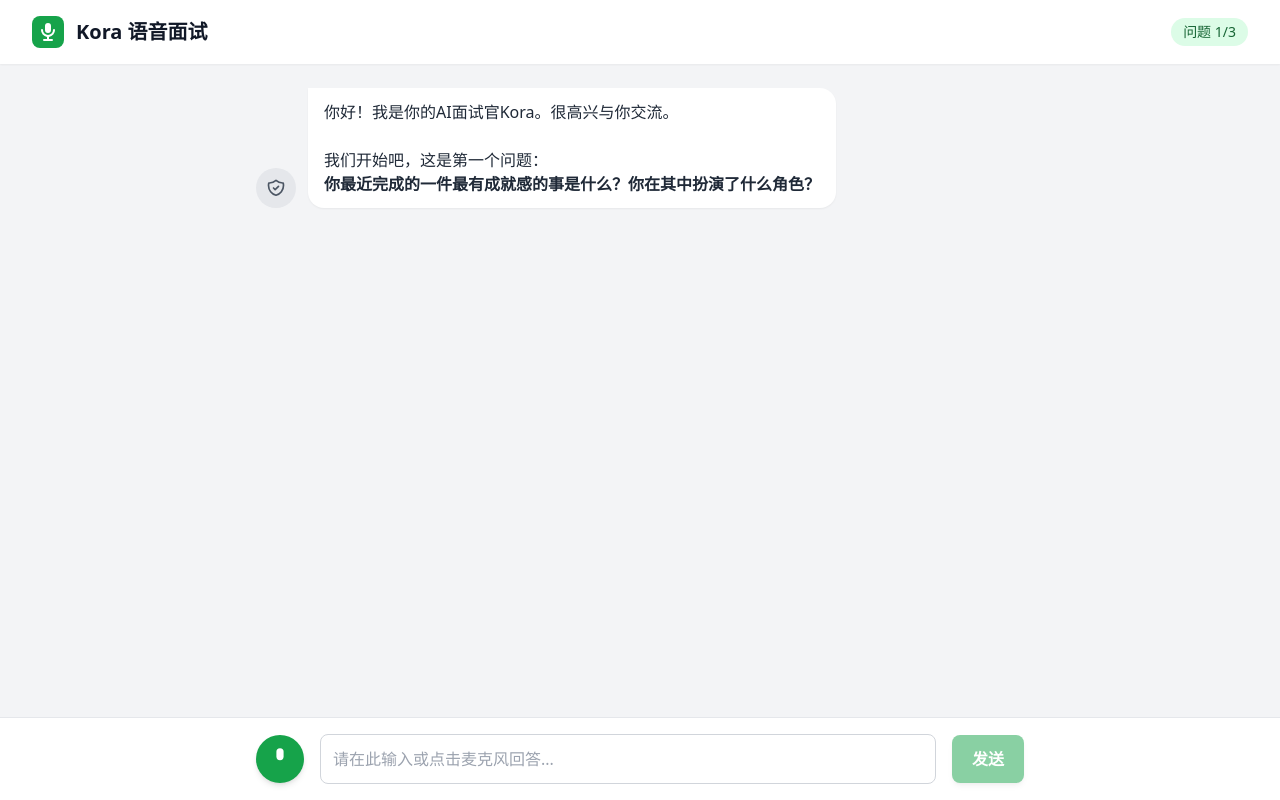
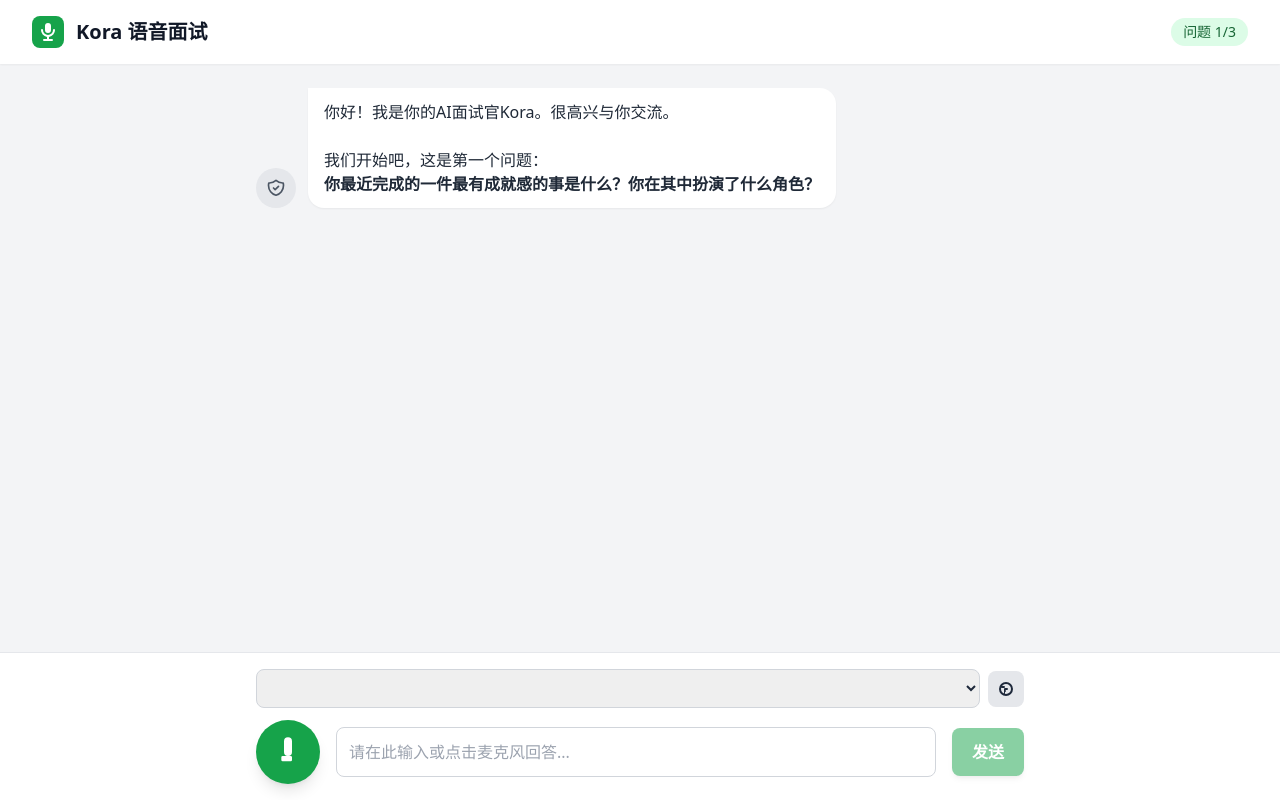
Before and after one commit to Brwaey/Kora, a Vue app: page /interview in a window 1280 px wide. Both pictures are taken after a click on the button "立即开始". Built offline with nearby package versions, Linux system fonts and the light colour scheme.

Commit message:
Add files via upload

```diff
--- a/src/views/Interview.vue
+++ b/src/views/Interview.vue
@@ -1,6 +1,6 @@
 <template>
   <div class="flex flex-col h-screen bg-gray-100 font-sans">
-    <!-- Header - 调整标题位置与summary界面一致 -->
+    <!-- Header -->
     <header class="bg-white shadow-sm flex-shrink-0 z-10">
       <div class="max-w-7xl mx-auto px-4 sm:px-6 lg:px-8 py-4">
         <div class="flex items-center justify-between">
@@ -37,12 +37,12 @@
         </div>
     </div>
 
-    <!-- Chat Interface - 优化布局使其居中并调整宽度 -->
+    <!-- Chat Interface -->
     <main v-else ref="chatArea" class="flex-grow overflow-y-auto p-4 sm:p-6">
-      <div class="max-w-3xl mx-auto space-y-6"> <!-- 限制最大宽度并居中 -->
+      <div class="max-w-3xl mx-auto space-y-6">
         <div v-for="(message, index) in messages" :key="index" class="chat-message-wrapper">
           <div :class="['flex items-end space-x-3', message.sender === 'ai' ? 'justify-start' : 'justify-end']">
-            <!-- Avatar -->
+            <!-- AI Avatar -->
             <div v-if="message.sender === 'ai'" class="w-10 h-10 rounded-full bg-gray-200 flex items-center justify-center flex-shrink-0">
               <svg class="w-5 h-5 text-gray-600" fill="none" stroke="currentColor" viewBox="0 0 24 24">
                 <path stroke-linecap="round" stroke-linejoin="round" stroke-width="2" d="M9 12l2 2 4-4m5.618-4.016A11.955 11.955 0 0112 2.944a11.955 11.955 0 01-8.618 3.04A12.02 12.02 0 003 9c0 5.591 3.824 10.29 9 11.622 5.176-1.332 9-6.03 9-11.622 0-1.042-.133-2.052-.382-3.016z"></path>
@@ -56,7 +56,7 @@
               <p v-html="formatMessage(message.text)"></p>
             </div>
 
-            <!-- Avatar for user -->
+            <!-- User Avatar -->
             <div v-if="message.sender === 'user'" class="w-10 h-10 rounded-full bg-gray-300 flex items-center justify-center flex-shrink-0">
               <svg class="w-5 h-5 text-gray-700" fill="none" stroke="currentColor" viewBox="0 0 24 24">
                 <path stroke-linecap="round" stroke-linejoin="round" stroke-width="2" d="M16 7a4 4 0 11-8 0 4 4 0 018 0zM12 14a7 7 0 00-7 7h14a7 7 0 00-7-7z"></path>
@@ -74,10 +74,10 @@
       </div>
     </main>
 
-    <!-- Action Button Area - 修改为双按钮并排 -->
+    <!-- Action Button Area -->
     <footer v-if="showNextButton" class="bg-transparent py-4 px-4 sm:px-6 flex-shrink-0">
-        <div class="max-w-3xl mx-auto"> <!-- 与对话区域宽度保持一致 -->
-            <div class="flex gap-3"> <!-- 使用flex布局实现并排 -->
+        <div class="max-w-3xl mx-auto">
+            <div class="flex gap-3">
                 <button @click="continueAnswering" class="flex-1 px-6 py-3 bg-gray-600 text-white font-semibold rounded-lg hover:bg-gray-700 transition-all duration-300 shadow-md">
                     继续回答该问题
                 </button>
@@ -90,14 +90,59 @@
 
     <!-- Input Area -->
     <footer v-if="phase === 'question' && !isAiTyping && !showNextButton" class="bg-white border-t p-3 sm:p-4 flex-shrink-0">
-      <div class="max-w-3xl mx-auto flex items-center space-x-2 sm:space-x-4"> <!-- 与对话区域宽度保持一致 -->
-        <button @click="toggleRecording" :class="['p-3 rounded-full text-white transition-all duration-300 shadow-md', isRecording ? 'bg-red-500 animate-pulse' : 'bg-green-600 hover:bg-green-700']">
-          <svg class="w-6 h-6" fill="currentColor" viewBox="0 0 20 20"><path v-if="!isRecording" d="M7 4a3 3 0 016 0v4a3 3 0 11-6 0V4z"/><path v-else d="M10 18a8 8 0 100-16 8 8 0 000 16zM8 7a2 2 0 114 0v4a2 2 0 11-4 0V7z" /></svg>
+      <div class="max-w-3xl mx-auto">
+        <!-- 语音选择和控制区域 -->
+        <div class="flex items-center space-x-2 mb-3">
+          <select
+            v-model="selectedVoice"
+            class="flex-grow px-3 py-2 border border-gray-300 rounded-lg focus:ring-2 focus:ring-green-500 text-sm"
+          >
+            <option value="">自动选择语音</option>
+            <option v-for="voice in filteredVoices" :key="voice.voiceURI" :value="voice">
+              {{ voice.name }} ({{ voice.lang }})
+            </option>
+          </select>
+
+          <button
+            @click="toggleVoice"
+            class="p-2 rounded-lg bg-gray-200 hover:bg-gray-300 transition-colors"
+            title="开启/关闭语音播放"
+          >
+            <svg class="w-5 h-5" fill="currentColor" viewBox="0 0 20 20">
+              <path v-if="voiceEnabled" d="M10 15A5 5 0 0015 10a5 5 0 00-5-5-5 5 0 00-5 5 5 5 0 005 5zm0 2a7 7 0 01-7-7 7 7 0 017-7 7 7 0 017 7 7 7 0 01-7 7zm-5-9a1 1 0 011-1h2a1 1 0 110 2H6a1 1 0 01-1-1zm4 5a1 1 0 100-2h2a1 1 0 100-2H9a1 1 0 00-1 1v4a1 1 0 001 1z" />
+              <path v-else d="M13 10a1 1 0 000-2h-2a1 1 0 00-1 1v4a1 1 0 001 1h2a1 1 0 000-2h-1v-2h1zM8 10a1 1 0 011-1h2a1 1 0 110 2H9a1 1 0 01-1-1zM10 3a7 7 0 100 14 7 7 0 000-14zm0 16A9 9 0 1110 1a9 9 0 010 18z" />
+            </svg>
+          </button>
+        </div>
+
+        <!-- 输入框区域 -->
+        <div class="flex items-center space-x-2 sm:space-x-4">
+          <button
+            @click="toggleRecording"
+            :class="['p-4 rounded-full text-white transition-all duration-300 shadow-lg relative overflow-hidden',
+                    isRecording ? 'bg-red-500 animate-pulse' : 'bg-green-600 hover:bg-green-700 hover:scale-105']"
+          >
+            <!-- 未录音状态：麦克风图标 -->
+            <svg v-if="!isRecording" class="w-8 h-8" fill="currentColor" viewBox="0 0 24 24">
+              <path d="M12 1a3 3 0 00-3 3v8a3 3 0 006 0V4a3 3 0 00-3-3zm-1 14a1 1 0 102 0v-1a1 1 0 10-2 0v1zm4 1a1 1 0 00-1-1H8a1 1 0 00-1 1v2a1 1 0 001 1h6a1 1 0 001-1v-2z" />
+            </svg>
+
+            <!-- 录音状态：带声波的麦克风图标 -->
+            <svg v-else class="w-8 h-8" fill="currentColor" viewBox="0 0 24 24">
+              <path d="M12 1a3 3 0 00-3 3v8a3 3 0 006 0V4a3 3 0 00-3-3zm-1 14a1 1 0 102 0v-1a1 1 0 10-2 0v1zm4 1a1 1 0 00-1-1H8a1 1 0 00-1 1v2a1 1 0 001 1h6a1 1 0 001-1v-2z" />
+              <!-- 声波动画元素 -->
+              <path class="animate-wave-1" d="M19 10v2a7 7 0 01-14 0v-2" stroke="currentColor" stroke-width="2" fill="none" stroke-linecap="round"/>
+              <path class="animate-wave-2" d="M21 10v2a9 9 0 01-18 0v-2" stroke="currentColor" stroke-width="2" fill="none" stroke-linecap="round"/>
+            </svg>
+
+            <!-- 录音波纹效果 -->
+            <span v-if="isRecording" class="absolute inset-0 rounded-full bg-white opacity-30 animate-ripple"></span>
           </button>
           <textarea v-model="userInput" @keyup.enter.exact="sendMessage" placeholder="请在此输入或点击麦克风回答..." class="flex-grow p-3 border border-gray-300 rounded-lg focus:ring-2 focus:ring-green-500 transition-shadow" rows="1"></textarea>
           <button @click="sendMessage" :disabled="!userInput.trim() && !isRecording" class="px-5 py-3 bg-green-600 text-white font-semibold rounded-lg hover:bg-green-700 disabled:opacity-50 transition-all duration-300 shadow-md">
             发送
           </button>
+        </div>
       </div>
     </footer>
   </div>
@@ -111,7 +156,31 @@ import axios from 'axios';
 const router = useRouter();
 const chatArea = ref(null);
 
-// --- State Management ---
+// --- 语音相关状态 ---
+const voiceEnabled = ref(true); // 默认开启语音
+const speechSynthesis = window.speechSynthesis;
+const voices = ref([]);
+const selectedVoice = ref(null);
+
+// 筛选后的语音列表 - 只保留中文和英文
+const filteredVoices = computed(() => {
+  // 筛选出中文(zh)和英文(en)语音
+  const filtered = voices.value.filter(voice =>
+    voice.lang.startsWith('zh') || voice.lang.startsWith('en')
+  );
+
+  // 排序: 中文在前，英文在后；同一语言内部按名称排序
+  return filtered.sort((a, b) => {
+    // 先按语言排序(中文优先)
+    if (a.lang.startsWith('zh') && !b.lang.startsWith('zh')) return -1;
+    if (!a.lang.startsWith('zh') && b.lang.startsWith('zh')) return 1;
+
+    // 同语言按名称排序
+    return a.name.localeCompare(b.name);
+  });
+});
+
+// --- 核心状态管理 ---
 const phase = ref('welcome');
 const selectedStyle = ref('friendly');
 const messages = ref([]);
@@ -129,7 +198,7 @@ const questions = [
   "如果你加入一个你不熟悉的项目团队，你会如何快速融入？"
 ];
 
-// --- Computed Properties ---
+// --- 计算属性 ---
 const interviewStatus = computed(() => {
   if (phase.value === 'finished') return '面试已完成';
   if (phase.value === 'question') return `问题 ${currentQuestionIndex.value + 1}/${questions.length}`;
@@ -137,10 +206,58 @@ const interviewStatus = computed(() => {
 });
 const isLastQuestion = computed(() => currentQuestionIndex.value === questions.length - 1);
 
-// --- Core Functions ---
+// --- 语音控制函数 ---
+const toggleVoice = () => {
+  voiceEnabled.value = !voiceEnabled.value;
+  if (!voiceEnabled.value) {
+    speechSynthesis.cancel(); // 关闭语音时停止当前播放
+  }
+};
+
+const speakText = (text) => {
+  if (!voiceEnabled.value) return;
+
+  // 清除现有语音队列
+  speechSynthesis.cancel();
+
+  // 创建语音实例
+  const utterance = new SpeechSynthesisUtterance(text);
+
+  // 配置语音属性
+  utterance.lang = 'zh-CN';
+  utterance.rate = 1.15;
+  utterance.pitch = 1;
+  utterance.volume = 1;
+
+  // 使用选中的语音
+  if (selectedVoice.value) {
+    utterance.voice = selectedVoice.value;
+  }
+
+  // 播放语音
+  speechSynthesis.speak(utterance);
+};
+
+// 添加文本净化函数用于语音播放
+const cleanTextForSpeech = (text) => {
+  // 1. 移除Markdown标记
+  let cleanText = text.replace(/\*\*/g, '').replace(/\n/g, ' ');
+
+  // 2. 移除常见emoji（覆盖大部分表情符号范围）
+  const emojiRegex = /[\u{1F600}-\u{1F64F}\u{1F300}-\u{1F5FF}\u{1F680}-\u{1F6FF}\u{1F1E0}-\u{1F1FF}\u{2600}-\u{26FF}\u{2700}-\u{27BF}]/gu;
+  cleanText = cleanText.replace(emojiRegex, '');
+
+  // 3. 移除多余空格
+  return cleanText.trim().replace(/\s+/g, ' ');
+};
+
+// --- 核心功能函数 ---
 const startInterview = () => {
   phase.value = 'question';
-  addMessage('ai', `你好！我是你的AI面试官Kora。很高兴与你交流。\n\n我们开始吧，这是第一个问题：\n**${questions[0]}**`);
+  const welcomeMessage = `你好！我是你的AI面试官Kora。很高兴与你交流。\n\n我们开始吧，这是第一个问题：\n**${questions[0]}**`;
+  addMessage('ai', welcomeMessage);
+  // 使用净化后的文本进行语音播放
+  nextTick(() => speakText(cleanTextForSpeech(welcomeMessage)));
 };
 
 const sendMessage = async () => {
@@ -159,17 +276,21 @@ const processUserAnswer = async (answer) => {
       question: currentQ, answer, style: selectedStyle.value
     });
     addMessage('ai', response.data.feedback);
+    // 播放AI反馈语音
+    const plainText = response.data.feedback.replace(/\*\*/g, '').replace(/\n/g, ' ');
+    nextTick(() => speakText(cleanTextForSpeech(response.data.feedback)));
   } catch (error) {
-    addMessage('ai', '抱歉，网络似乎有些问题，我暂时无法连接。');
+    const errorMsg = '抱歉，网络似乎有些问题，我暂时无法连接。';
+    addMessage('ai', errorMsg);
+    nextTick(() => speakText(errorMsg));
   } finally {
     isAiTyping.value = false;
-    showNextButton.value = true; // 显示按钮组
+    showNextButton.value = true;
   }
 };
 
-// 新增：继续回答当前问题
 const continueAnswering = () => {
-  showNextButton.value = false; // 隐藏按钮组，显示输入区域
+  showNextButton.value = false;
 };
 
 const requestNextQuestion = () => {
@@ -178,33 +299,42 @@ const requestNextQuestion = () => {
     endInterview();
   } else {
     isAiTyping.value = true;
-        addMessage('ai', '好的，我们继续。');
+    const continueMsg = '好的，我们继续。';
+    addMessage('ai', continueMsg);
+    nextTick(() => speakText(cleanTextForSpeech(continueMsg)));
+
     setTimeout(() => {
       currentQuestionIndex.value++;
-            addMessage('ai', `接下来是这个问题：\n**${questions[currentQuestionIndex.value]}**`);
+      const nextQuestion = `接下来是这个问题：\n**${questions[currentQuestionIndex.value]}**`;
+      addMessage('ai', nextQuestion);
+      const plainText = nextQuestion.replace(/\*\*/g, '').replace(/\n/g, ' ');
+      nextTick(() => speakText(cleanTextForSpeech(plainText)));
       isAiTyping.value = false;
-        }, 1200);
+    }, 2000);
   }
 };
 
 const endInterview = () => {
   phase.value = 'finished';
   isAiTyping.value = true;
-  addMessage('ai', '非常感谢您的参与！本次面试的所有问题都已完成。\n\n我将根据我们刚才的对话，为您生成一份详细的面试表现总结报告。请稍候...');
+  const endMsg = '非常感谢您的参与！本次面试的所有问题都已完成。\n\n我将根据我们刚才的对话，为您生成一份详细的面试表现总结报告。请稍候...';
+  addMessage('ai', endMsg);
+  const plainText = endMsg.replace(/\*\*/g, '').replace(/\n/g, ' ');
+  nextTick(() => speakText(cleanTextForSpeech(plainText)));
+
   setTimeout(() => {
     // 构建完整对话记录
     const conversation = messages.value.map((msg, index) => ({
       id: index + 1,
-      sender: msg.sender, // 'ai' 或 'user'
+      sender: msg.sender,
       text: msg.text,
-      timestamp: new Date().toISOString() // 记录消息时间戳
+      timestamp: new Date().toISOString()
     }));
 
     const interviewData = {
       style: selectedStyle.value,
       completedAt: new Date().toISOString(),
       questions: questions.map((q, index) => {
-        // 查找对应问题的回答
         const answerMsg = messages.value.find(m =>
           m.sender === 'user' &&
           messages.value.indexOf(m) > messages.value.findIndex(mm =>
@@ -212,7 +342,6 @@ const endInterview = () => {
           )
         );
 
-        // 查找对应问题的反馈
         const feedbackMsg = messages.value.find(m =>
           m.sender === 'ai' &&
           messages.value.indexOf(m) > (answerMsg ? messages.value.indexOf(answerMsg) : -1) &&
@@ -228,14 +357,13 @@ const endInterview = () => {
           feedback: feedbackMsg ? feedbackMsg.text : ''
         };
       }),
-      // 新增：完整对话记录
       conversation: conversation
     };
     router.push({ name: 'Summary', query: { interviewData: JSON.stringify(interviewData) } });
   }, 2500);
 };
 
-// --- Helper Functions ---
+// --- 辅助函数 ---
 const addMessage = (sender, text) => {
   messages.value.push({ sender, text });
   nextTick(() => {
@@ -244,15 +372,31 @@ const addMessage = (sender, text) => {
 };
 
 const formatMessage = (text) => {
-  // 简单的markdown转换
   return text
     .replace(/\n/g, '<br>')
     .replace(/\*\*(.*?)\*\*/g, '<strong>$1</strong>');
 };
 
-// --- Voice Recording ---
+// --- 语音识别初始化 ---
 let recognition = null;
 onMounted(() => {
+  // 初始化语音合成引擎
+  const loadVoices = () => {
+    voices.value = speechSynthesis.getVoices();
+    // 尝试选择中文语音
+    const chineseVoice = voices.value.find(voice =>
+      voice.lang.includes('zh-CN') || voice.name.includes('Chinese')
+    );
+    if (chineseVoice) {
+      selectedVoice.value = chineseVoice;
+    }
+  };
+
+  // 监听语音列表变化
+  speechSynthesis.onvoiceschanged = loadVoices;
+  loadVoices(); // 立即加载一次
+
+  // 语音识别初始化
   const SpeechRecognition = window.SpeechRecognition || window.webkitSpeechRecognition;
   if (SpeechRecognition) {
     recognition = new SpeechRecognition();
@@ -305,6 +449,46 @@ textarea { resize: none; }
   animation: fadeIn 0.5s ease-in-out;
 }
 
+/* 添加录音动效样式 */
+@keyframes wave-1 {
+  0%, 100% { transform: scaleX(0.8); opacity: 0.6; }
+  50% { transform: scaleX(1); opacity: 1; }
+}
+
+@keyframes wave-2 {
+  0%, 100% { transform: scaleX(0.6); opacity: 0.4; }
+  50% { transform: scaleX(1); opacity: 0.8; }
+}
+
+@keyframes ripple {
+  0% { transform: scale(0.5); opacity: 1; }
+  100% { transform: scale(2); opacity: 0; }
+}
+
+.animate-wave-1 {
+  animation: wave-1 1.5s ease-in-out infinite;
+}
+
+.animate-wave-2 {
+  animation: wave-2 2s ease-in-out infinite;
+}
+
+.animate-ripple {
+  animation: ripple 2s linear infinite;
+}
+
+/* 调整按钮尺寸和间距 */
+button[class*="bg-green-600"],
+button[class*="bg-red-500"] {
+  transition: all 0.3s cubic-bezier(0.4, 0, 0.2, 1);
+}
+
+/* 修复图标居中显示 */
+button svg {
+  display: block;
+  margin: 0 auto;
+}
+
 @keyframes fadeIn {
   from { opacity: 0; transform: translateY(10px); }
   to { opacity: 1; transform: translateY(0); }
```
Lines whose indentation alone changed are shown as unchanged.
